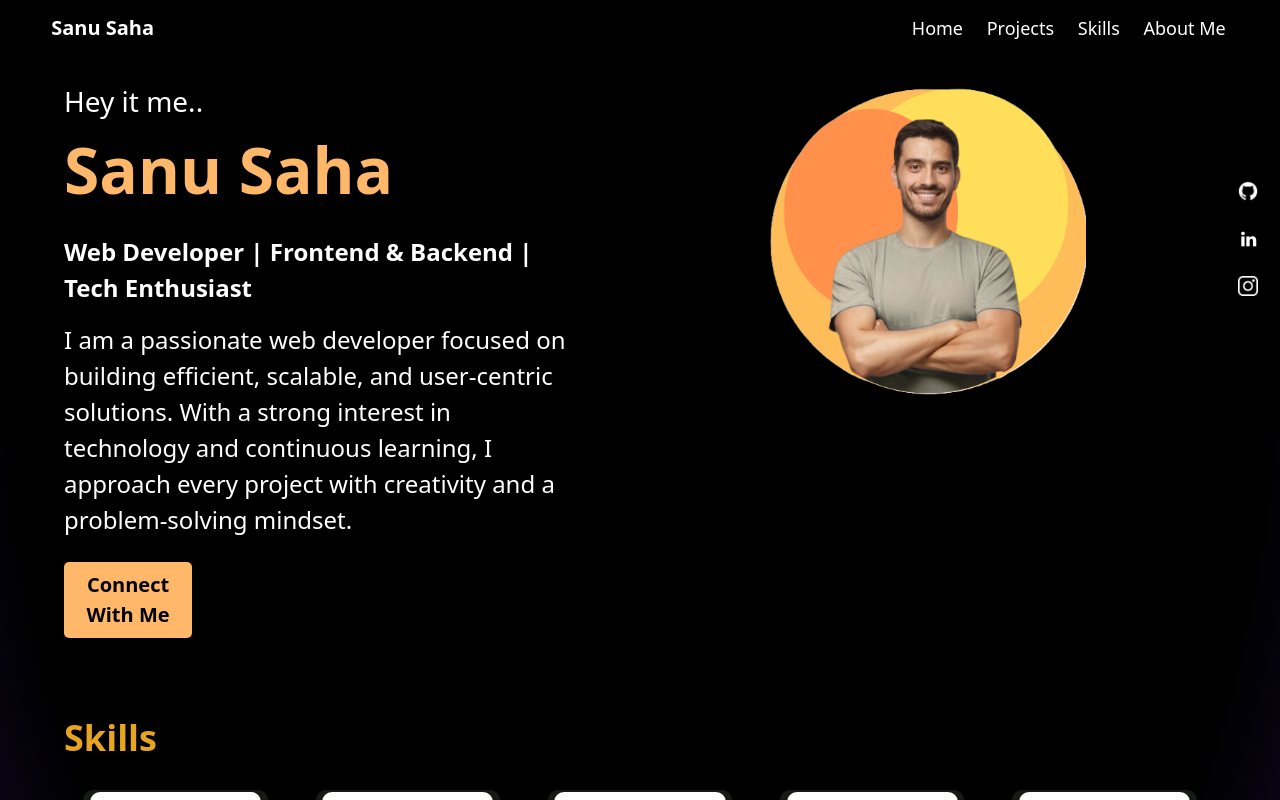
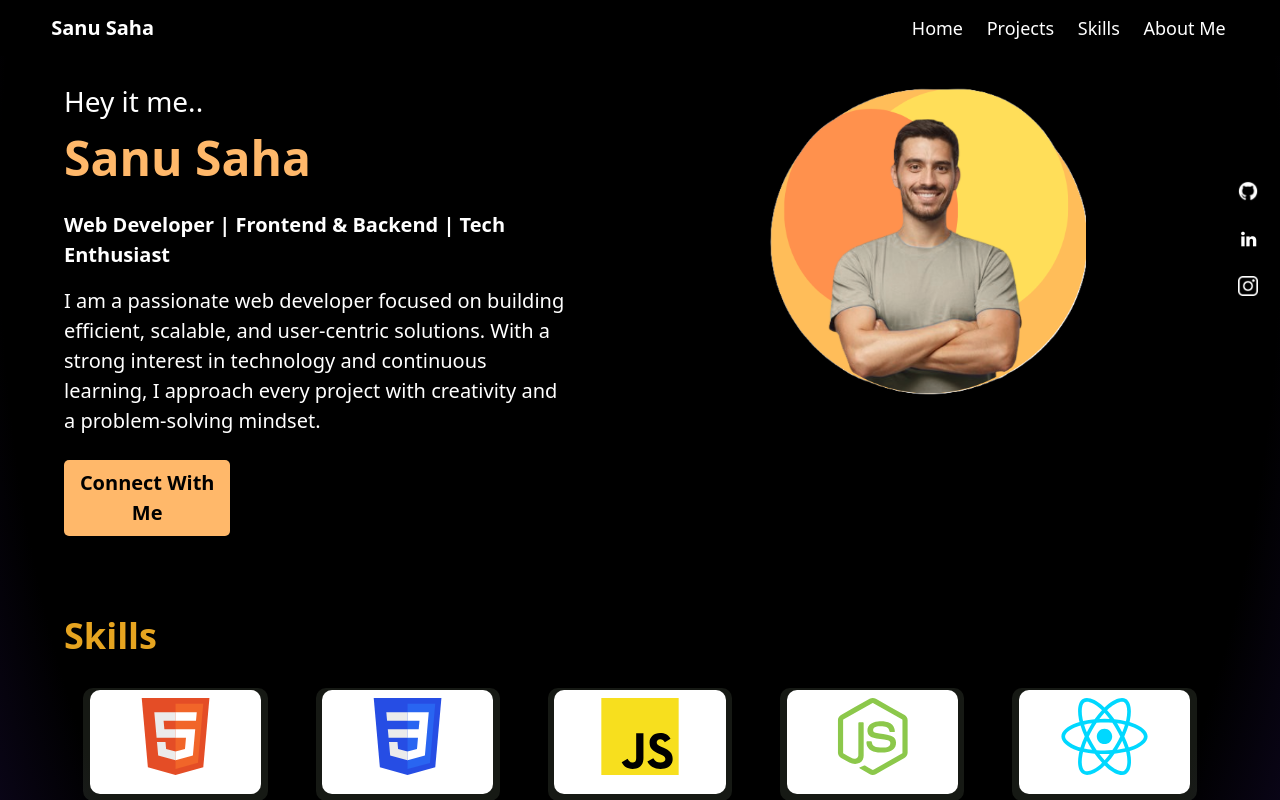
Before and after one commit to Sahasanu/Sanu_Saha.com, a React (Vite) app: page / in a window 1280 px wide. Shown: the top 800 px of the page. Built offline with nearby package versions, Linux system fonts and the light colour scheme.

Commit message:
font size fix

```diff
--- a/src/components/Hero.jsx
+++ b/src/components/Hero.jsx
@@ -11,16 +11,16 @@ const Hero = () => {
       {/* Left Section */}
       <div className="left mt-[2vh] lg:mt-[0] w-full lg:w-[50%] lg:pl-[5vw] pl-[15px] pr-[15px]  lg:text-left">
         <p className="hey m-0 text-[20px] lg:text-[28px]">Hey it me..</p>
-        <p className="name text-[40px] m-0 lg:text-[4em] font-[700] text-orange-300">Sanu Saha</p>
+        <p className="name text-[40px] m-0 lg:text-[3em] font-[700] text-orange-300">Sanu Saha</p>
         <div className="sbio lg:w-[90%] mx-auto lg:mx-0">
-          <p className='font-bold text-[19px]  w-full lg:text-[24px] mt-[2vh]'>Web Developer | Frontend & Backend | Tech Enthusiast </p>
-          <p className='text-[16px] lg:text-[24px] mt-[2vh]'>
+          <p className='font-bold text-[19px]  w-full lg:text-[20px] mt-[2vh]'>Web Developer | Frontend & Backend | Tech Enthusiast </p>
+          <p className='text-[16px] lg:text-[20px] mt-[2vh]'>
             I am a passionate web developer focused on building efficient, scalable, and user-centric solutions. With a strong interest in technology and continuous learning, I approach every project with creativity and a problem-solving mindset.
           </p>
         </div>
 
         <div className="btn mt-[3vh] w-[100%] lg:text-start text-center">
-          <button className='bg-orange-300 w-[60%] lg:w-[10vw] lg:p-[1vh] p-[1vh] lg:text-[20px] text-[16px] rounded-[5px] font-bold text-black'><a href="https://www.linkedin.com/in/sanu-saha-a67934354?utm_source=share&utm_campaign=share_via&utm_content=profile&utm_medium=android_app"> Connect With Me</a></button>
+          <button className='bg-orange-300 w-[60%] lg:w-[13vw] lg:p-[1vh] p-[1vh] lg:text-[20px] text-[16px] rounded-[5px] font-bold text-black'><a href="https://www.linkedin.com/in/sanu-saha-a67934354?utm_source=share&utm_campaign=share_via&utm_content=profile&utm_medium=android_app"> Connect With Me</a></button>
         </div>
       </div>
 
```
